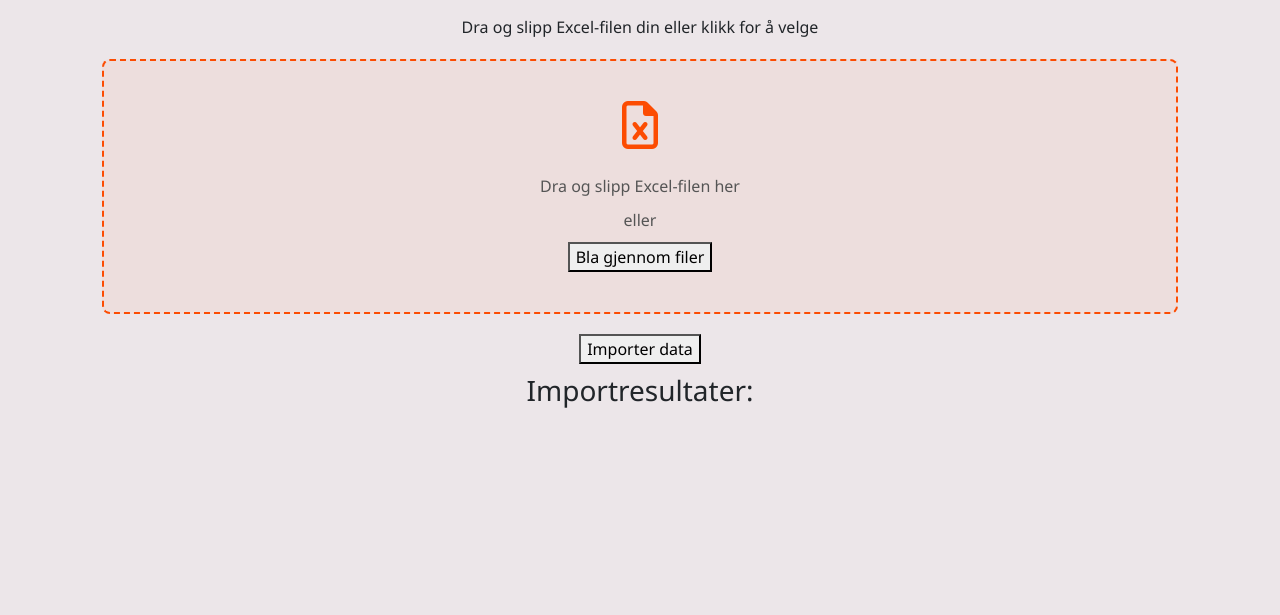
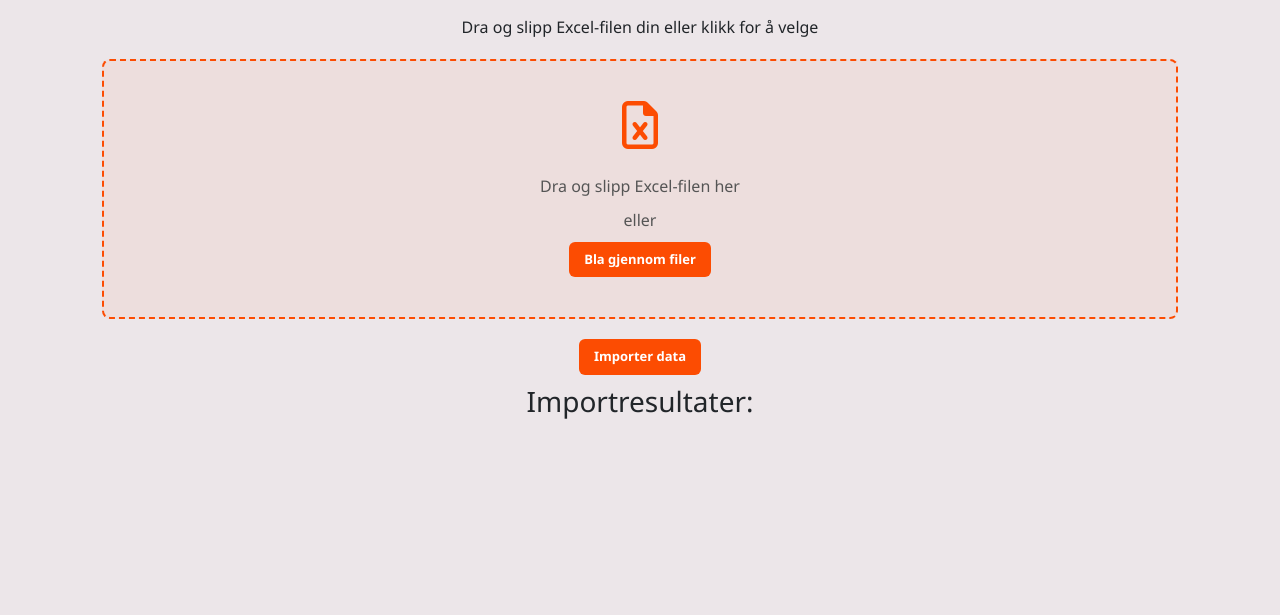
Before and after one commit to schtoffer/kb_new_donors_monitor, a Flask app: page /import in a window 1280 px wide. Shown: the part 64-679 px from the top of the page. Run offline with Flask 3, Linux system fonts and the light colour scheme; some libraries are stand-ins or nearby versions.

Commit message:
Changes button primary css and applied to all templates

```diff
--- a/static/css/main.css
+++ b/static/css/main.css
@@ -351,6 +351,36 @@ h1 {
     justify-content: flex-end;
 }
 
+/* ===== BUTTON STYLES ===== */
+.button {
+    padding: 8px 15px;
+    border: none;
+    border-radius: 6px;
+    font-size: 13px;
+    font-weight: 600;
+    cursor: pointer;
+    transition: all 0.2s ease;
+}
+
+.button.primary {
+    background-color: var(--primary-color);
+    color: white;
+}
+
+.button.primary:hover {
+    background-color: #e64500;
+}
+
+.button.secondary {
+    background-color: #f0f0f0;
+    color: #555;
+}
+
+.button.secondary:hover {
+    background-color: #e0e0e0;
+}
+
+/* Keep the old class names for backward compatibility */
 .filter-button {
     padding: 8px 15px;
     border: none;
--- a/templates/import.html
+++ b/templates/import.html
@@ -16,7 +16,7 @@
         <p>Dra og slipp Excel-filen her</p>
         <p>eller</p>
         <input type="file" id="fileInput" accept=".xlsx,.xls" style="display: none;">
-        <button id="browseBtn" class="import-btn" style="display: inline-block;">Bla gjennom filer</button>
+        <button id="browseBtn" class="button primary" style="display: inline-block;">Bla gjennom filer</button>
     </div>
 
     <div id="fileInfo" class="file-info">
@@ -32,7 +32,7 @@
         <p id="progressText">0%</p>
     </div>
 
-    <button id="importBtn" class="import-btn">
+    <button id="importBtn" class="button primary">
         <span id="importSpinner" class="spinner" style="display: none;"></span>
         Importer data
     </button>
--- a/templates/recurring_donors.html
+++ b/templates/recurring_donors.html
@@ -54,8 +54,8 @@
             </div>
 
             <div class="filter-actions">
-                <button id="apply-filters" class="filter-button primary">Bruk filter</button>
-                <button id="reset-filters" class="filter-button secondary">Nullstill</button>
+                <button id="apply-filters" class="button primary">Bruk filter</button>
+                <button id="reset-filters" class="button secondary">Nullstill</button>
             </div>
         </div>
     </div>
```
Also changed, not shown: templates/service.html (+5 -5 lines).
